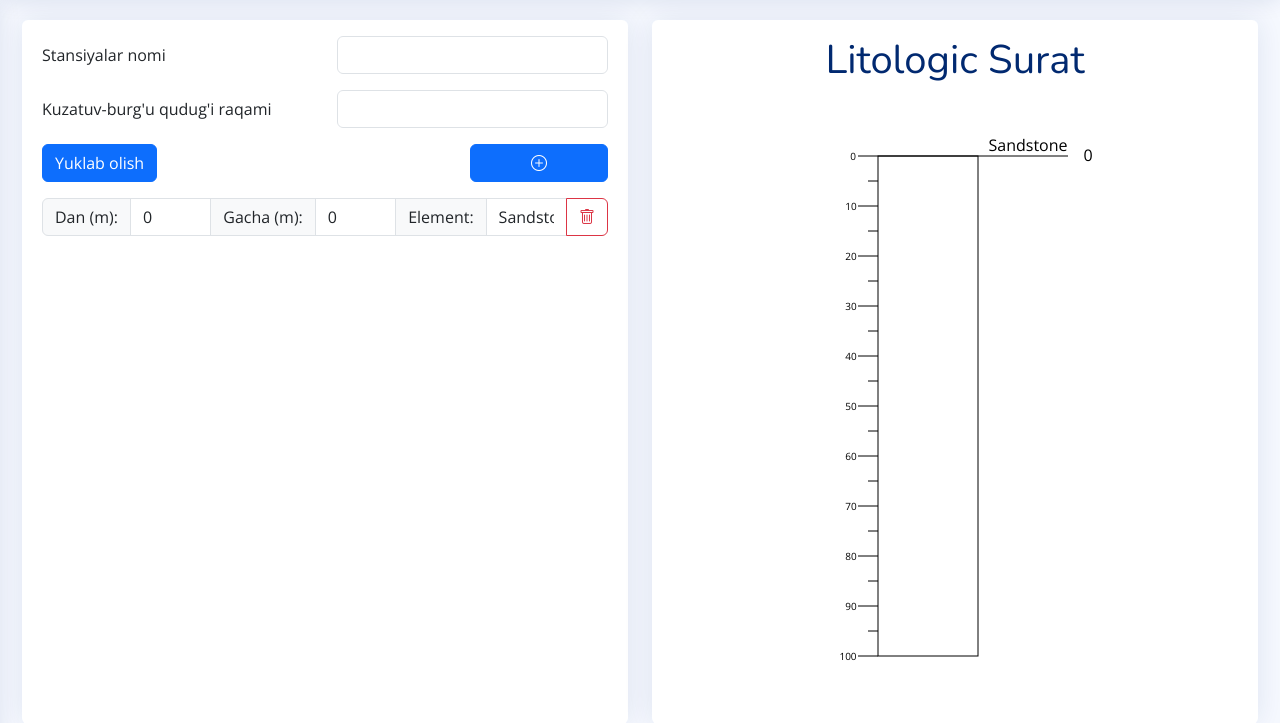
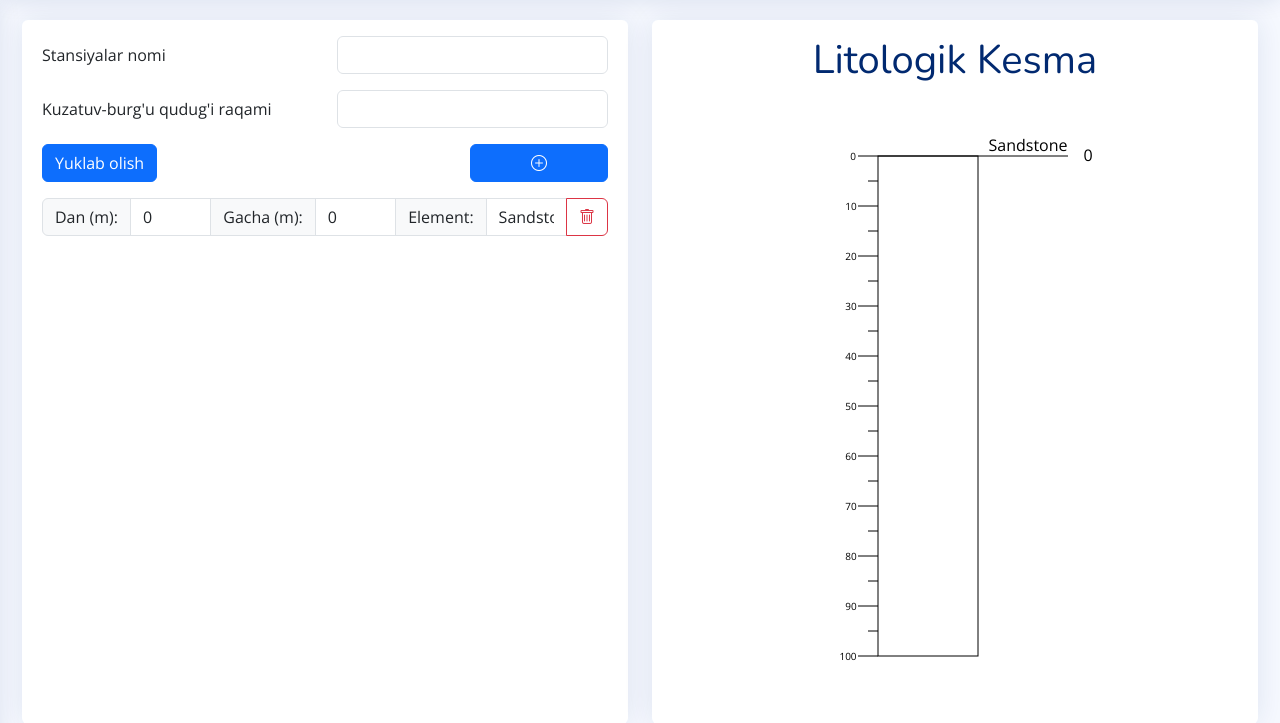
Before and after one commit to shDavlatbek/HydroSystem, a Django app: page /hydrogeological/lithologic/ in a window 1280 px wide. Shown: the part 60-783 px from the top of the page. Run offline with Django 5.2, Linux system fonts and the light colour scheme; the visitor is signed in with stand-in values (Sample User, id 1); lists and menus that the app fills with data are empty; some libraries are stand-ins or nearby versions.

Commit message:
Syntaxt fix

```diff
--- a/templates/components/aside.html
+++ b/templates/components/aside.html
@@ -78,7 +78,7 @@
 
     <li class="nav-item">
       <a class="nav-link collapsed" href="{% url "hydrogeological:lithologic" %}">
-        <span>Liteologik</span></i>
+        <span>Litologik</span></i>
       </a>
     </li><!-- End Components Nav -->
 
--- a/templates/hydrometeorological/meteorology.html
+++ b/templates/hydrometeorological/meteorology.html
@@ -28,7 +28,7 @@
               </div>
 
               <div class="row mb-3">
-                <label for="{{ form.meteostation.id_for_label }}" class="col-sm-6 col-form-label col-form-label-lg">Gidropost nomi</label>
+                <label for="{{ form.meteostation.id_for_label }}" class="col-sm-6 col-form-label col-form-label-lg">Meteologik stansiya</label>
                 <div class="col-sm-6 d-flex align-items-center">
                   {{ form.meteostation }}
                 </div>
--- a/templates/lithologic.html
+++ b/templates/lithologic.html
@@ -105,7 +105,7 @@
       <div class="col-12 col-lg-6" style="height: 88vh">
         <div class="card rounded-2 h-100 mb-0">
           <div class="card-body">
-            <div class="row my-3 text-center blue"><h1>Litologic Surat</h1></div>
+            <div class="row my-3 text-center blue"><h1>Litologik Kesma</h1></div>
             <div class="row d-flex justify-content-center">
               <div class="d-flex">
                 <svg id="well-svg" class="well-container overflow-visible mx-auto p-5" xmlns="http://www.w3.org/2000/svg" width="250" height="500">
```
